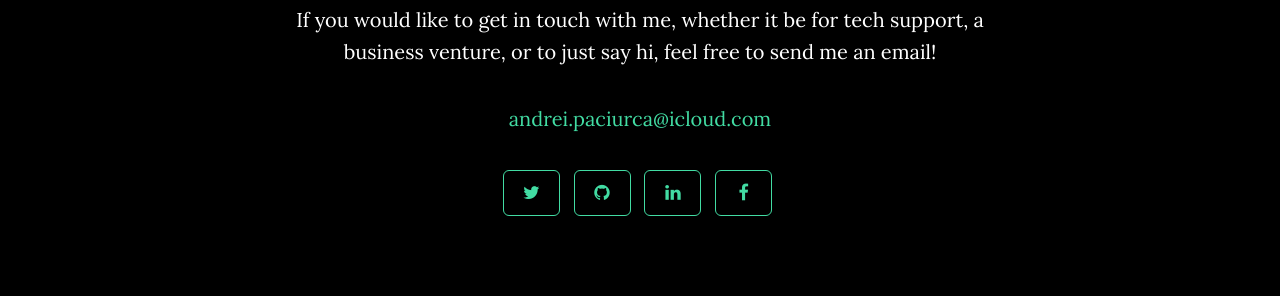
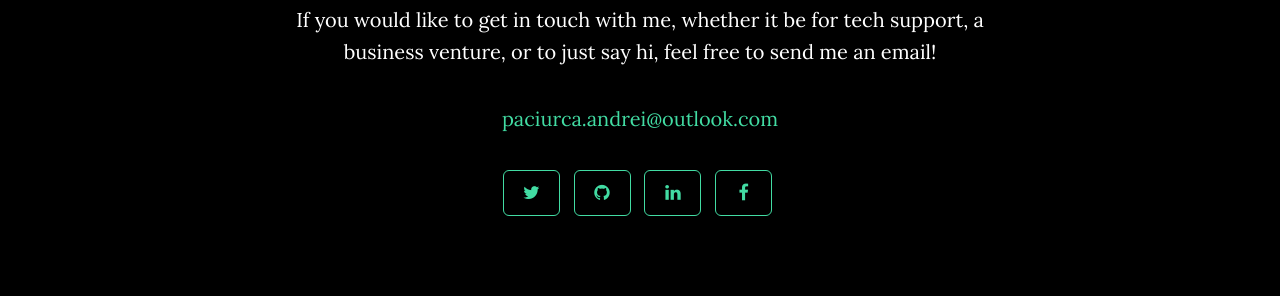
Before and after one commit to andreipaciurca/andreipaciurca.github.io, a Jekyll site: the page built from index.html, in a window 1280 px wide and 900 px high, scrolled down 1818 px. Shown: the part 527-823 px from the top of the window. Built offline with Jekyll 4.4.1, drawn with Linux system fonts in a browser that asks for light colours.

Commit message:
Update _config.yml

```diff
--- a/_config.yml
+++ b/_config.yml
@@ -1,6 +1,6 @@
 # Site settings
 title: Paciurcă Andrei
-email: andrei.paciurca@icloud.com
+email: paciurca.andrei@outlook.com
 url: https://andreipaciurca.github.io
 description: "Keep it simple. Stupid."
 
```
